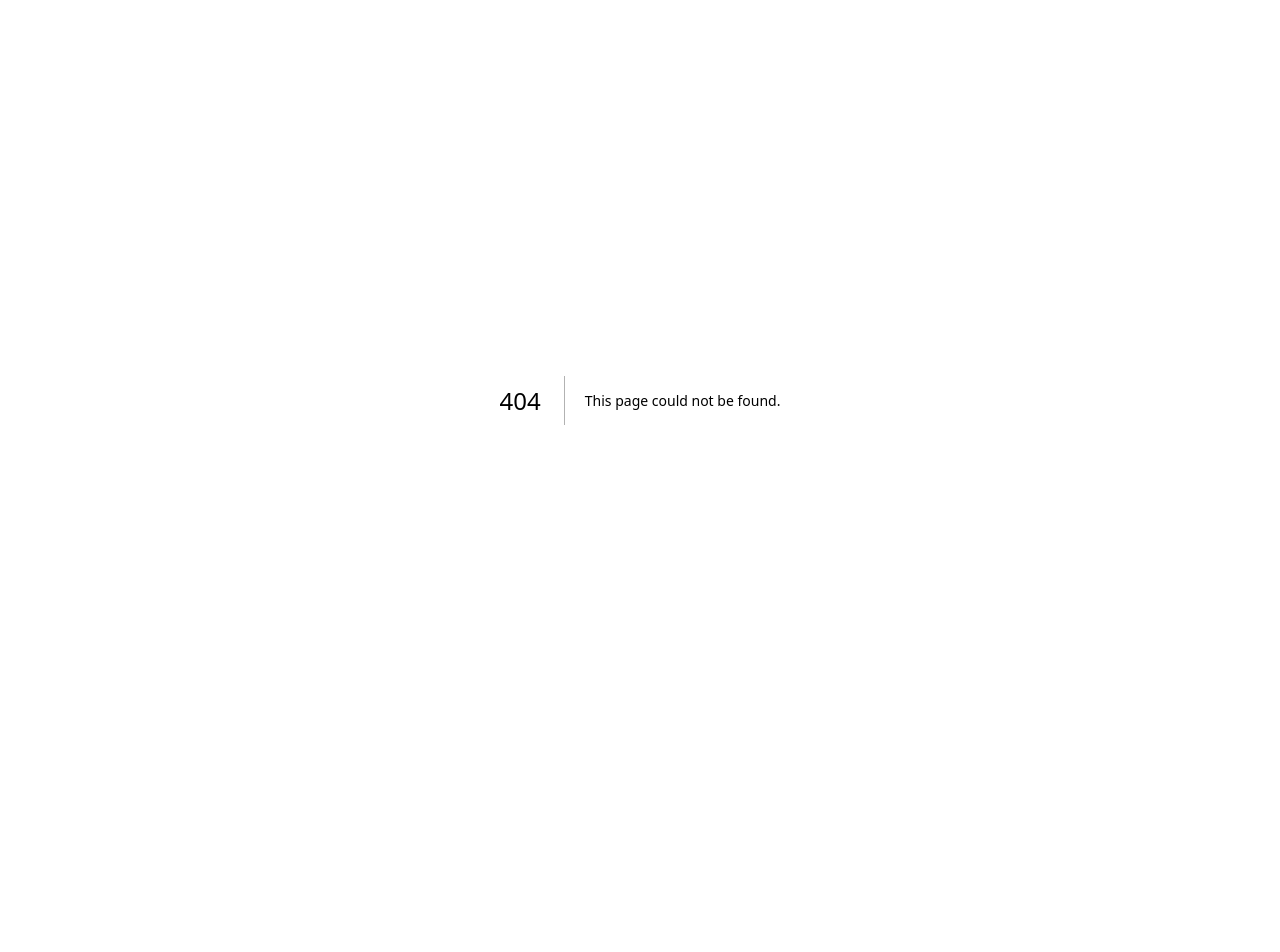
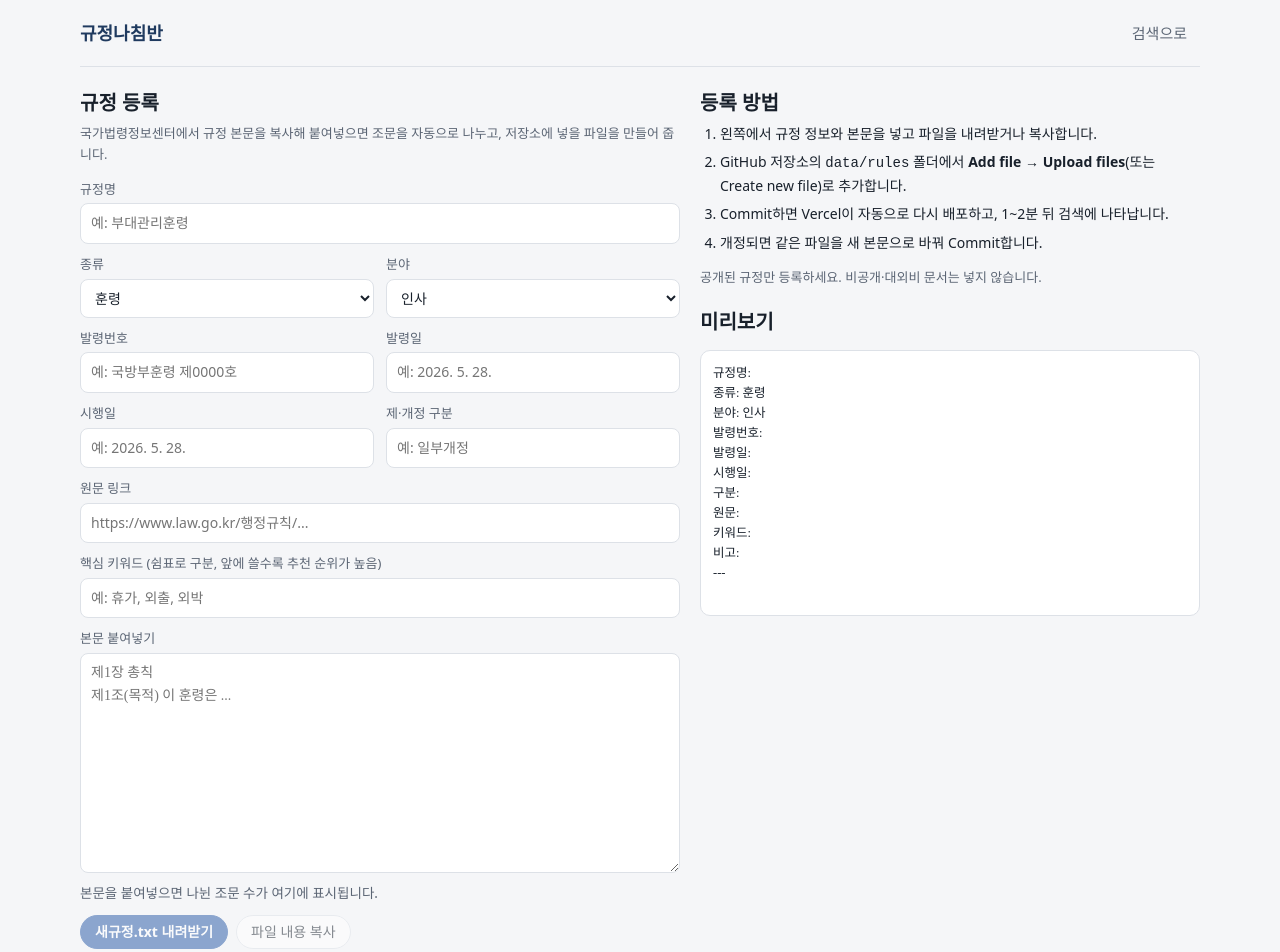
Before and after one commit to 01099753477kim-spec/test, a Next.js app: page /admin in a window 1280 px wide. Before the commit this address had no page. Shown: the top 952 px of the page. Before the commit the page ends 896 px from the top, so only its background shows below. Built offline with nearby package versions, Linux system fonts and the light colour scheme; a web font is replaced by a local one.

Commit message:
Create page.js

```diff
--- /dev/null
+++ b/app/admin/page.js
@@ -0,0 +1,84 @@
+"use client";
+import { useMemo, useState } from "react";
+import { FIELDS, parseBody } from "../../lib/rulecore.mjs";
+
+// 규정 본문을 붙여넣으면 data/rules/에 넣을 .txt 파일 내용을 만들어 줍니다.
+export default function Admin() {
+  const [f, setF] = useState({ name: "", kind: "훈령", field: "인사", no: "", date: "", eff: "", rev: "", url: "", kw: "", note: "", body: "" });
+  const [msg, setMsg] = useState("");
+  const set = (k) => (e) => setF({ ...f, [k]: e.target.value });
+  const items = useMemo(() => parseBody(f.body), [f.body]);
+  const arts = items.filter((i) => i.type === "art");
+  const file = `규정명: ${f.name}
+종류: ${f.kind}
+분야: ${f.field}
+발령번호: ${f.no}
+발령일: ${f.date}
+시행일: ${f.eff}
+구분: ${f.rev}
+원문: ${f.url}
+키워드: ${f.kw}
+비고: ${f.note}
+---
+${f.body.trim()}
+`;
+  const fileName = (f.name || "새규정").replace(/[\\/:*?"<>|\s]/g, "") + ".txt";
+  const copy = async () => {
+    try { await navigator.clipboard.writeText(file); setMsg("파일 내용을 복사했습니다. GitHub에 붙여넣으세요."); }
+    catch { setMsg("복사가 막혀 있습니다. 아래 미리보기를 직접 선택해 복사하세요."); }
+  };
+  const download = () => {
+    const url = URL.createObjectURL(new Blob([file], { type: "text/plain;charset=utf-8" }));
+    const a = document.createElement("a"); a.href = url; a.download = fileName; a.click(); URL.revokeObjectURL(url);
+  };
+  const ready = f.name.trim() && arts.length > 0;
+
+  return (
+    <div className="wrap">
+      <header className="top">
+        <a className="brand" href="/">규정나침반</a>
+        <nav className="nav"><a className="navlink" href="/">검색으로</a></nav>
+      </header>
+      <div className="admin">
+        <div>
+          <h2>규정 등록</h2>
+          <p className="meta" style={{ margin: "0 0 14px" }}>
+            국가법령정보센터에서 규정 본문을 복사해 붙여넣으면 조문을 자동으로 나누고, 저장소에 넣을 파일을 만들어 줍니다.
+          </p>
+          <form className="form" onSubmit={(e) => e.preventDefault()}>
+            <label className="full">규정명<input id="fName" value={f.name} onChange={set("name")} placeholder="예: 부대관리훈령" /></label>
+            <label>종류<select id="fKind" value={f.kind} onChange={set("kind")}>{["법률", "시행령", "시행규칙", "훈령", "예규", "지시"].map((k) => <option key={k}>{k}</option>)}</select></label>
+            <label>분야<select id="fField" value={f.field} onChange={set("field")}>{FIELDS.map((k) => <option key={k}>{k}</option>)}</select></label>
+            <label>발령번호<input id="fNo" value={f.no} onChange={set("no")} placeholder="예: 국방부훈령 제0000호" /></label>
+            <label>발령일<input id="fDate" value={f.date} onChange={set("date")} placeholder="예: 2026. 5. 28." /></label>
+            <label>시행일<input id="fEff" value={f.eff} onChange={set("eff")} placeholder="예: 2026. 5. 28." /></label>
+            <label>제·개정 구분<input id="fRev" value={f.rev} onChange={set("rev")} placeholder="예: 일부개정" /></label>
+            <label className="full">원문 링크<input id="fUrl" value={f.url} onChange={set("url")} placeholder="https://www.law.go.kr/행정규칙/..." /></label>
+            <label className="full">핵심 키워드 (쉼표로 구분, 앞에 쓸수록 추천 순위가 높음)<input id="fKw" value={f.kw} onChange={set("kw")} placeholder="예: 휴가, 외출, 외박" /></label>
+            <label className="full">본문 붙여넣기<textarea id="fBody" value={f.body} onChange={set("body")} placeholder={"제1장 총칙\n제1조(목적) 이 훈령은 ..."} /></label>
+            <div className="full parsed">
+              {arts.length ? `조문 ${arts.length}개, 장 ${items.filter((i) => i.type === "chap").length}개로 나눴습니다. 첫 조문: ${arts[0].num}(${arts[0].title}) · 마지막: ${arts.at(-1).num}(${arts.at(-1).title})` : "본문을 붙여넣으면 나뉜 조문 수가 여기에 표시됩니다."}
+            </div>
+            <div className="full" style={{ display: "flex", gap: 8, flexWrap: "wrap" }}>
+              <button className="btn primary" type="button" disabled={!ready} onClick={download}>{fileName} 내려받기</button>
+              <button className="btn" type="button" disabled={!ready} onClick={copy}>파일 내용 복사</button>
+              {msg && <span className="meta">{msg}</span>}
+            </div>
+          </form>
+        </div>
+        <div>
+          <h2>등록 방법</h2>
+          <ol className="steps">
+            <li>왼쪽에서 규정 정보와 본문을 넣고 파일을 내려받거나 복사합니다.</li>
+            <li>GitHub 저장소의 <code>data/rules</code> 폴더에서 <b>Add file → Upload files</b>(또는 Create new file)로 추가합니다.</li>
+            <li>Commit하면 Vercel이 자동으로 다시 배포하고, 1~2분 뒤 검색에 나타납니다.</li>
+            <li>개정되면 같은 파일을 새 본문으로 바꿔 Commit합니다.</li>
+          </ol>
+          <p className="meta">공개된 규정만 등록하세요. 비공개·대외비 문서는 넣지 않습니다.</p>
+          <h2 style={{ marginTop: 18 }}>미리보기</h2>
+          <pre className="preview">{file}</pre>
+        </div>
+      </div>
+    </div>
+  );
+}
```
